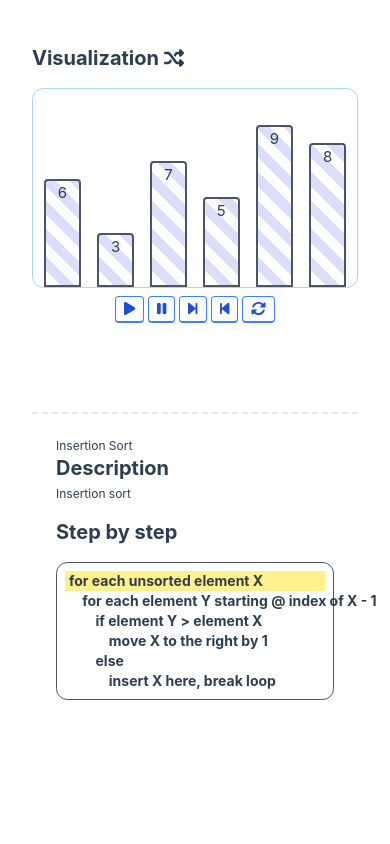
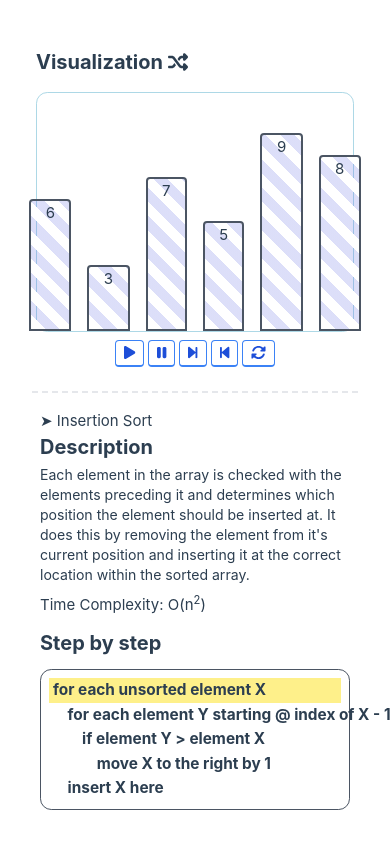
Before and after one commit to 7wesley/Sorting, a Vue app: page / in a window 390 px wide. Built offline with nearby package versions, Linux system fonts and the light colour scheme.

Commit message:
Add sorting descriptions, add remaining steps, fix highlighting for some algorithms

```diff
--- a/src/App.vue
+++ b/src/App.vue
@@ -5,12 +5,11 @@ import Visualization from "./components/Visualization.vue";
 
 <template>
   <section
-    class="grid grid-cols-1 md:grid-cols-2 divide-y-2 md:divide-x-2 md:divide-y-0 divide-dashed"
+    class="grid grid-cols-1 md:grid-cols-2 divide-y-2 md:divide-x-2 md:divide-y-0 divide-dashed md:h-full"
   >
     <Visualization @sort="updateSort" @line="updateLine" />
     <Information :sortType="sort" :currentLine="line" />
   </section>
-  <!-- <RouterView /> -->
 </template>
 
 <script lang="ts">
@@ -33,8 +32,4 @@ export default {
 };
 </script>
 
-<style scoped>
-section {
-  height: 100%;
-}
-</style>
+<style scoped></style>
--- a/src/components/Information.vue
+++ b/src/components/Information.vue
@@ -1,15 +1,21 @@
 <template>
-  <section class="informationTab p-6">
-    <p class="text-xs">{{ sortType }} Sort</p>
+  <section class="informationTab p-2 sm:p-6 pt-4">
+    <p class="text-md">➤ {{ sortType }} Sort</p>
     <p class="font-bold text-xl mb-1">Description</p>
-    <p class="text-xs mb-4">{{ descriptions[sortType as keyof Algorithms] }}</p>
+    <p class="description mb-2 leading-5">
+      {{ descriptions[sortType as keyof Algorithms].info }}
+    </p>
+    <p
+      class="text-md mb-3"
+      v-html="'Time Complexity: O(' + descriptions[sortType as keyof Algorithms].complexity + ')'"
+    ></p>
     <section class="flex flex-row">
-      <p class="font-bold text-xl mb-2">Step by step</p>
+      <p class="font-bold text-xl mb-1">Step by step</p>
     </section>
     <section class="code mt-2 border-gray-600 p-2">
       <p
         v-for="(line, index) in explanations[sortType as keyof Algorithms]"
-        class="font-bold text-sm whitespace-pre px-1"
+        class="code-text font-bold whitespace-pre px-1"
         :class="{ 'bg-yellow-200': index == currentLine }"
       >
         {{ line }}
@@ -38,11 +44,26 @@ export default {
   data() {
     return {
       descriptions: {
-        Insertion: "Insertion sort",
-        Selection: "Selection sort",
-        Bubble: "Bubble sort",
-        Merge: "Merge sort",
-        Quick: "Quick sort",
+        Insertion: {
+          info: "Each element in the array is checked with the elements preceding it and determines which position the element should be inserted at. It does this by removing the element from it's current position and inserting it at the correct location within the sorted array.",
+          complexity: "n<sup>2</sup>",
+        },
+        Selection: {
+          info: "Divides the array into two parts, sorted and unsorted, where sorted lives on the left and unsorted on the right. The smallest element is selected from the unsorted array and swapped with the leftmost element, and then it becomes part of the sorted array. This process repeats until there are no more unsorted elements.",
+          complexity: "n<sup>2</sup>",
+        },
+        Bubble: {
+          info: 'Loops through the array and swaps elements that are out of order from left to right. This process is repeated until no elements are needed to be swapped. It\'s called bubble sort due to how larger elements "bubble" to the top of the list.',
+          complexity: "n<sup>2</sup>",
+        },
+        Merge: {
+          info: "Divides an array into smaller subarrays, sorting each subarray, and then merging the sorted subarrays back together to form the final sorted array.",
+          complexity: "n log n",
+        },
+        Quick: {
+          info: "Similar to merge sort, this algorithm divides the array into subarrays and then sorts them. It divides the array by 'pivot' points which are typically the first or last element of the array. Once a pivot is chosen, you rearrange all elements less than the pivot to the left of it, and all greater elements to the right. Repeat this process for the left and right side of the pivot until the array is sorted.",
+          complexity: "log n",
+        },
       } as Algorithms,
       explanations: {
         Insertion: [
@@ -50,8 +71,40 @@ export default {
           "\tfor each element Y starting @ index of X - 1",
           "\t\tif element Y > element X",
           "\t\t\tmove X to the right by 1",
-          "\t\telse",
-          "\t\t\tinsert X here, break loop",
+          "\tinsert X here",
+        ],
+        Selection: [
+          "for each element X",
+          "\tset X as min element",
+          "\tfor each unsorted element Y",
+          "\t\tif Y < X",
+          "\t\t\tset Y as min element",
+          "\tswap X with min",
+        ],
+        Bubble: [
+          "while sorted == false",
+          "\tsorted = true",
+          "\tfor each element X",
+          "\t\tif X > X + 1",
+          "\t\t\tswap elements",
+          "\t\t\tsorted = false",
+        ],
+        Merge: [
+          "split array in half until each sub array is 1 element",
+          "while subarrays exist",
+          "\tgrab 2 adjacent subarrays",
+          "\tsort the subarrays and merge them together",
+          "\tmerge new array back into original array",
+        ],
+        Quick: [
+          "while array not sorted",
+          "\tselect pivot value (last element)",
+          "\tfor every element X starting @ pivot index",
+          "\t\tif X < pivot value",
+          "\t\t\tswap X with element at pivot index",
+          "\t\t\tpivot index += 1",
+          "\tmove the pivot value to the pivot index",
+          "\tuse pivot index as start/end values next iteration",
         ],
       } as Algorithms,
     };
@@ -65,4 +118,10 @@ export default {
   border: 0.125em solid rgb(75 85 99);
   border-radius: 0.75em;
 }
+.description {
+  font-size: 0.88rem;
+}
+.code-text {
+  font-size: 0.96rem;
+}
 </style>
--- a/src/components/Visualization.vue
+++ b/src/components/Visualization.vue
@@ -1,10 +1,10 @@
 <template>
-  <section class="visualizationTab sm:p-4 md:p-6">
+  <section class="visualizationTab p-1 sm:p-6 pb-4">
     <nav>
       <ul class="flex flex-wrap">
         <li
           v-for="key in Object.keys(algorithms)"
-          class="mr-2 bg-transparent hover:bg-blue-500 text-blue-700 font-semibold hover:text-white px-2 border border-blue-500 border-b-2 hover:border-transparent rounded mt-1"
+          class="mr-2 bg-transparent hover:bg-blue-500 text-blue-700 font-semibold hover:text-white px-2 py-0.5 border border-blue-500 border-b-2 hover:border-transparent rounded mt-1 sort-btn"
           :class="{ 'bg-blue-500 text-white': sortSelected == key }"
           @click="updateSort(key)"
         >
@@ -22,31 +22,32 @@
     </p>
     <main class="mt-4">
       <section class="graph flex flex-col justify-end">
-        <div class="flex flex-row justify-center">
+        <transition-group
+          class="flex flex-row justify-center"
+          name="bars"
+          tag="section"
+        >
           <div
             class="flex flex-col justify-end"
             v-for="(item, index) in currentFrame.steps"
+            :key="item"
           >
-            <font-awesome-icon
-              icon="fa-solid fa-sort-down"
-              v-if="index == currentFrame.i"
-              color="red"
-            />
-            <font-awesome-icon
-              icon="fa-solid fa-sort-down"
-              v-if="index == currentFrame.j"
-              color="blue"
-            />
             <div
-              class="graph-item border-2 border-gray-600 px-3 mx-2 rounded-t mt-1"
-              :style="{ height: 18 * item + 'px' }"
+              class="graph-item border-2 border-gray-600 mx-2 rounded-t mt-1"
+              :class="{
+                'green-bg': index == currentFrame.i,
+                'red-bg': index == currentFrame.j,
+                highlight: currentFrame.highlight.includes(index),
+              }"
+              :style="{ height: 22 * item + 'px' }"
             >
               {{ item }}
             </div>
           </div>
-        </div>
+        </transition-group>
       </section>
-      <section class="flex justify-center mt-2">
+
+      <section class="flex justify-center mt-2 mb-2">
         <button
           v-for="(val, key) in icons"
           class="bg-transparent hover:bg-blue-500 text-blue-700 hover:text-white mx-0.5 px-2 border border-blue-500 border-b-2 hover:border-transparent rounded"
@@ -70,7 +71,7 @@ export default {
     return {
       items: [6, 3, 7, 5, 9, 8],
       currentFrame: {} as Frames,
-      sortSelected: "",
+      sortSelected: "Insertion",
       mediaSelected: "",
       frames: new Array<Frames>(),
       frameIndex: 0,
@@ -84,15 +85,11 @@ export default {
       algorithms: new AlgorithmsClass(),
     };
   },
-  watch: {
-    sortSelected() {
-      this.redoSorting();
-    },
-  },
   methods: {
     updateSort(selected: string) {
       this.sortSelected = selected;
       this.$emit("sort", selected);
+      this.redoSorting();
     },
     async updatePlayer(selected: string) {
       if (this.mediaSelected == selected && this.mediaSelected == "play") {
@@ -109,7 +106,7 @@ export default {
         this.frameIndex < this.frames.length - 1
       ) {
         this.updateFrame(this.frameIndex + 1);
-        await new Promise((r) => setTimeout(r, 500));
+        await new Promise((r) => setTimeout(r, 150));
       }
 
       if (
@@ -138,10 +135,12 @@ export default {
       this.redoSorting();
     },
     redoSorting() {
-      this.frames = [];
-      this.frameIndex = 0;
-      this.saveStep(this.items, -1, -1, 0);
-      this.currentFrame = this.frames[0];
+      this.frames = [
+        { steps: this.items, i: -1, j: -1, highlight: [], currentLine: 0 },
+      ];
+      this.updateFrame(0);
+      this.frameIndex++;
+      this.mediaSelected = "";
 
       switch (this.sortSelected) {
         case "Insertion":
@@ -154,7 +153,11 @@ export default {
           this.bubbleSort(this.items.slice());
           break;
         case "Merge":
-          this.mergeSortSplit(this.items.slice());
+          const mergeItems = this.items.slice();
+          const originalItems = this.items.slice();
+
+          this.mergeSortSplit(mergeItems);
+          this.items = originalItems;
           break;
         case "Quick":
           this.quickSortRecursive(this.items.slice(), 0, this.items.length - 1);
@@ -162,67 +165,78 @@ export default {
 
       this.frameIndex = 0;
     },
-    saveStep(arr: Array<number>, i: number, j: number, currentLine: number) {
+    saveStep(
+      arr: Array<number>,
+      i: number = -1,
+      j: number = -1,
+      currentLine: number,
+      highlight: Array<number> = []
+    ) {
       this.frames[this.frameIndex] = {
         steps: arr.slice(),
         i,
         j,
         currentLine,
+        highlight: highlight,
       };
       this.frameIndex++;
     },
     insertionSort(arr: Array<number>) {
-      let i,
-        key,
-        j = 0;
+      let i, key, j;
       for (i = 1; i < arr.length; i++) {
-        this.saveStep(arr, i, j, 0);
+        this.saveStep(arr, i, undefined, 0);
         key = arr[i];
-        j = i - 1;
 
-        while (j >= 0 && arr[j] > key) {
+        for (j = i - 1; j >= 0 && arr[j] > key; j--) {
           this.saveStep(arr, i, j, 1);
           this.saveStep(arr, i, j, 2);
-          if (arr[j] > key) {
-            arr[j + 1] = arr[j];
-            j = j - 1;
-            this.saveStep(arr, i, j, 3);
-          }
+          [arr[j], arr[j + 1]] = [arr[j + 1], arr[j]];
+          this.saveStep(arr, i, j, 3);
         }
-        this.saveStep(arr, i, j, 4);
-        arr[j + 1] = key;
-        this.saveStep(arr, i, j, 5);
+        this.saveStep(arr, undefined, j + 1, 4);
       }
     },
     selectionSort(arr: Array<number>) {
       for (let i = 0; i < arr.length; i++) {
+        this.saveStep(arr, i, undefined, 0);
         let lowest = i;
+        this.saveStep(arr, i, undefined, 1);
+
         for (let j = i + 1; j < arr.length; j++) {
+          this.saveStep(arr, i, j, 2);
+          this.saveStep(arr, i, j, 3);
+
           if (arr[j] < arr[lowest]) {
             lowest = j;
+            this.saveStep(arr, i, j, 4);
           }
-          this.saveStep(arr, i, j, 0);
         }
         if (lowest !== i) {
           // Swap
           [arr[i], arr[lowest]] = [arr[lowest], arr[i]];
-          this.saveStep(arr, i, -1, 1);
+          this.saveStep(arr, i, lowest, 5);
         }
       }
       return arr;
     },
     bubbleSort(arr: Array<number>) {
-      for (var i = 0; i < arr.length; i++) {
-        // Last i elements are already in place
-        for (var j = 0; j < arr.length - i - 1; j++) {
-          this.saveStep(arr, i, j, 0);
+      let sorted = false;
+      while (!sorted) {
+        this.saveStep(arr, undefined, undefined, 0);
+        sorted = true;
+        this.saveStep(arr, undefined, undefined, 1);
 
+        for (var i = 0; i < arr.length; i++) {
+          this.saveStep(arr, i, undefined, 2);
+          this.saveStep(arr, i, i + 1, 3);
           // Checking if the item at present iteration
           // is greater than the next iteration
-          if (arr[j] > arr[j + 1]) {
+          if (arr[i] > arr[i + 1]) {
             // If the condition is true then swap them
-            [arr[j], arr[j + 1]] = [arr[j + 1], arr[j]];
-            this.saveStep(arr, i, j, 1);
+            [arr[i], arr[i + 1]] = [arr[i + 1], arr[i]];
+            this.saveStep(arr, i, i + 1, 4);
+            sorted = false;
+            this.saveStep(arr, i, i + 1, 5);
           }
         }
       }
@@ -239,12 +253,20 @@ export default {
       const left = array.splice(0, half);
 
       // merging the two split arrays recursively
+
       const sortedSubArray = this.mergeSortMerge(
         this.mergeSortSplit(left),
         this.mergeSortSplit(array)
       );
+      this.saveStep(this.items, undefined, undefined, 1);
 
-      this.saveStep(sortedSubArray, 0, 0, 0);
+      const highlighted = this.highlightItems(sortedSubArray);
+      this.saveStep(this.items, undefined, undefined, 2, highlighted);
+
+      this.replaceItems(sortedSubArray);
+      this.saveStep(this.items, undefined, undefined, 3, highlighted);
+      this.saveStep(this.items, undefined, undefined, 4, highlighted);
+
       return sortedSubArray;
     },
     mergeSortMerge(left: Array<number>, right: Array<number>): Array<number> {
@@ -270,19 +292,26 @@ export default {
       // Taking the last element as the pivot
       const pivotValue = arr[end];
       let pivotIndex = start;
+      this.saveStep(arr, undefined, end, 1);
+
       for (let i = start; i < end; i++) {
+        this.saveStep(arr, i, end, 2);
+        this.saveStep(arr, i, end, 3);
         if (arr[i] < pivotValue) {
           // Swapping elements
           [arr[i], arr[pivotIndex]] = [arr[pivotIndex], arr[i]];
-          this.saveStep(arr, i, end, 0);
+          this.saveStep(arr, i, end, 4);
 
           // Moving to next element
           pivotIndex++;
+          this.saveStep(arr, i, end, 5);
         }
       }
 
       // Putting the pivot value in the middle
       [arr[pivotIndex], arr[end]] = [arr[end], arr[pivotIndex]];
+      this.saveStep(arr, pivotIndex, end, 6);
+      this.saveStep(arr, pivotIndex, end, 7);
       return pivotIndex;
     },
     quickSortRecursive(arr: Array<number>, start: number, end: number) {
@@ -293,25 +322,37 @@ export default {
 
       // Returns pivotIndex
       let index = this.quickSortPartition(arr, start, end);
-      this.saveStep(arr, start, end, 1);
 
       // Recursively apply the same logic to the left and right subarrays
       this.quickSortRecursive(arr, start, index - 1);
-      this.saveStep(arr, start, end, 2);
 
       this.quickSortRecursive(arr, index + 1, end);
-      this.saveStep(arr, start, end, 3);
+    },
+    highlightItems(arr: Array<number>): Array<number> {
+      let highlight = new Array<number>();
+
+      arr.forEach((e) => {
+        highlight.push(this.currentFrame.steps.findIndex((s) => s == e));
+      });
+      return highlight;
+    },
+    replaceItems(arr: Array<number>) {
+      const lastFrame = this.frames[this.frames.length - 1];
+      const steps = lastFrame.steps.slice();
+      const highlighted = lastFrame.highlight.sort((a, b) => a - b);
+      steps.splice(highlighted[0], highlighted.length, ...arr);
+      this.items = steps;
     },
   },
   mounted() {
-    this.sortSelected = "Insertion";
+    this.redoSorting();
   },
 };
 </script>
 
 <style>
 .graph {
-  height: 200px;
+  height: 240px;
   border: 0.125em solid lightblue;
   border-radius: 0.75em;
 }
@@ -324,5 +365,35 @@ export default {
     rgba(105, 115, 228, 0.233) 10px,
     rgba(105, 115, 228, 0.233) 20px
   );
+  padding: 0 0.9rem 0 0.9rem;
+}
+.bars-move {
+  transition: all 0.5s ease;
+} /* apply transition to moving elements */
+.bars-enter-active,
+.bars-leave-active {
+  transition: all 0.5s ease;
+}
+.bars-enter-from,
+.bars-leave-to {
+  opacity: 0;
+  transform: translateX(30px);
+}
+/* ensure leaving items are taken out of layout flow so that moving
+   animations can be calculated correctly. */
+.bars-leave-active {
+  position: absolute;
+}
+.green-bg {
+  background: rgba(61, 181, 99, 0.7);
+}
+.red-bg {
+  background: rgba(213, 28, 28, 0.7);
+}
+.highlight {
+  background: rgba(61, 181, 99, 0.7);
+}
+.sort-btn {
+  font-size: 1.05rem;
 }
 </style>
--- a/src/types/Frames.ts
+++ b/src/types/Frames.ts
@@ -3,4 +3,5 @@ export default interface Frames {
   i: number;
   j: number;
   currentLine: number;
+  highlight: Array<number>;
 }
```
